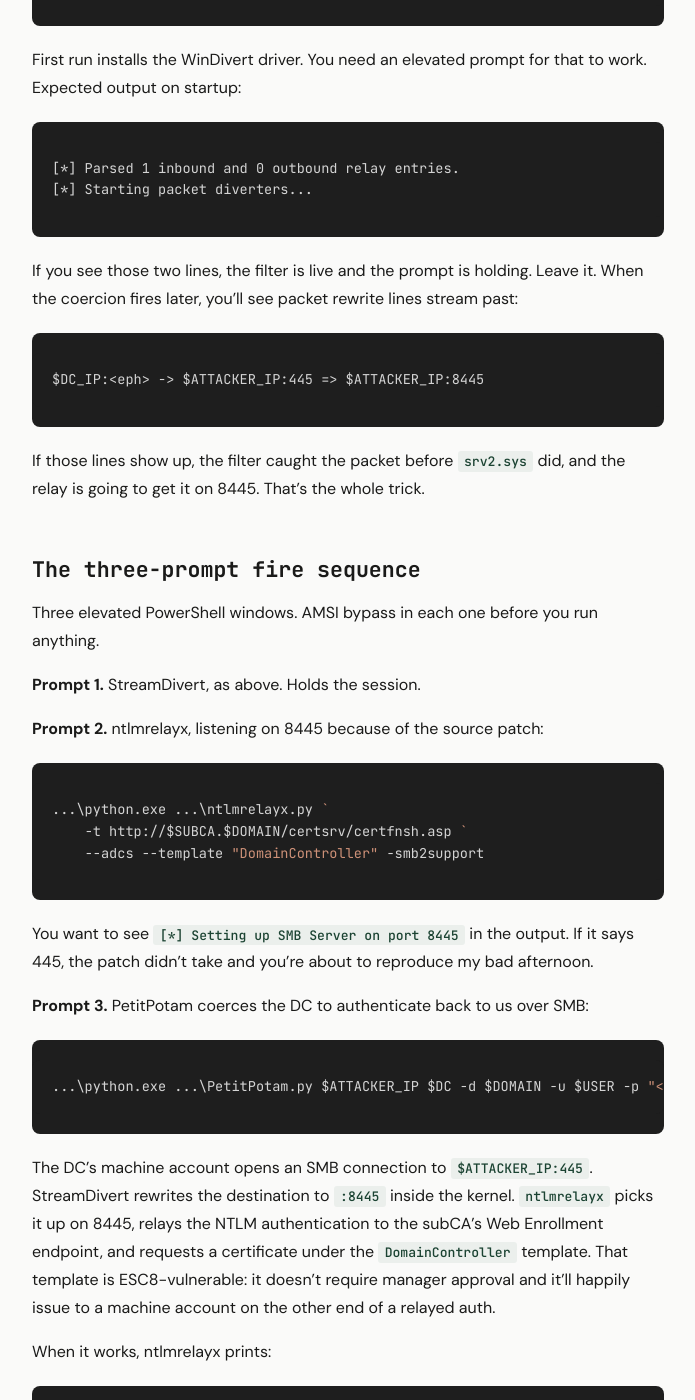
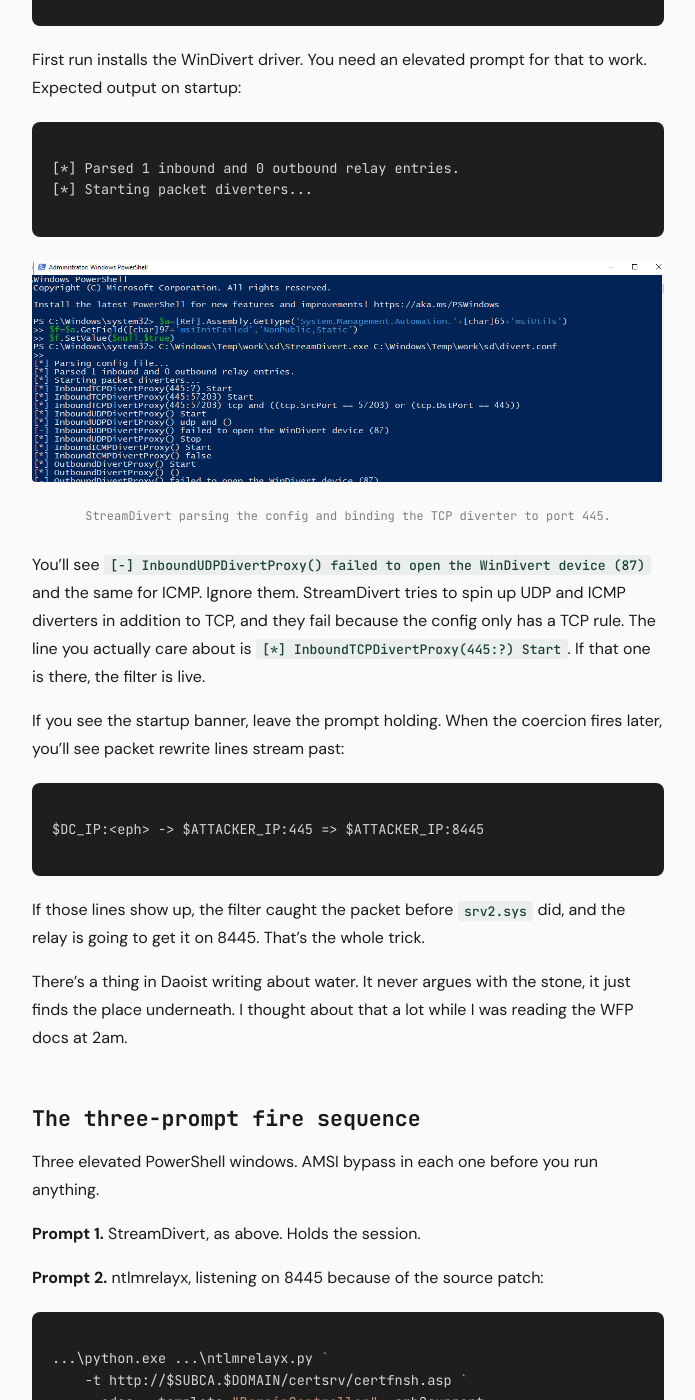
Before and after one commit to t3lesph0re/t3lesph0re.github.io, a Jekyll site: the page built from _posts/2026-04-11-esc8-from-a-locked-down-vdi.md, in a window 1280 px wide and 1400 px high, scrolled down 5139 px. Shown: the whole window, without its empty margins (292-987 px from the left). Built offline with Jekyll 4.4.1, drawn with Linux system fonts in a browser that asks for light colours.

Commit message:
streamdivert screenshot, click-to-enlarge images, kill ligatures in code

````diff
--- a/_posts/2026-04-11-esc8-from-a-locked-down-vdi.md
+++ b/_posts/2026-04-11-esc8-from-a-locked-down-vdi.md
@@ -145,13 +145,22 @@
 [*] Starting packet diverters...
 ```
 
-If you see those two lines, the filter is live and the prompt is holding. Leave it. When the coercion fires later, you'll see packet rewrite lines stream past:
+<figure>
+  <img src="{{ '/assets/images/streamdivert-startup.png' | relative_url }}" alt="StreamDivert startup output showing the TCP diverter binding to port 445 and UDP/ICMP diverters failing as expected" />
+  <figcaption>StreamDivert parsing the config and binding the TCP diverter to port 445.</figcaption>
+</figure>
+
+You'll see `[-] InboundUDPDivertProxy() failed to open the WinDivert device (87)` and the same for ICMP. Ignore them. StreamDivert tries to spin up UDP and ICMP diverters in addition to TCP, and they fail because the config only has a TCP rule. The line you actually care about is `[*] InboundTCPDivertProxy(445:?) Start`. If that one is there, the filter is live.
+
+If you see the startup banner, leave the prompt holding. When the coercion fires later, you'll see packet rewrite lines stream past:
 
 ```
 $DC_IP:<eph> -> $ATTACKER_IP:445 => $ATTACKER_IP:8445
 ```
 
 If those lines show up, the filter caught the packet before `srv2.sys` did, and the relay is going to get it on 8445. That's the whole trick.
+
+There's a thing in Daoist writing about water. It never argues with the stone, it just finds the place underneath. I thought about that a lot while I was reading the WFP docs at 2am.
 
 ## The three-prompt fire sequence
 
--- a/assets/css/custom.css
+++ b/assets/css/custom.css
@@ -607,3 +607,39 @@
   font-feature-settings: "liga" 0, "calt" 0;
   font-variant-ligatures: none;
 }
+
+/* ===========================================================
+   APPEND THESE TWO BLOCKS TO THE BOTTOM OF custom.css
+   =========================================================== */
+
+/* ===== Click-to-enlarge figures ===== */
+/* The wrapping anchor is added by JS in post.html. These rules
+   give the user a visual cue that the image is interactive. */
+
+.post article figure a.figure-link {
+  display: block;
+  cursor: zoom-in;
+  transition: opacity 0.15s ease;
+}
+
+.post article figure a.figure-link:hover {
+  opacity: 0.92;
+  text-decoration: none;
+}
+
+.post article figure a.figure-link img {
+  display: block;
+  margin: 0 auto;
+}
+
+/* ===== Disable JetBrains Mono programming ligatures in code ===== */
+/* Without this, -> renders as → and => renders as ⇒ in code blocks,
+   which is misleading when the actual config file uses ASCII. */
+
+pre,
+code,
+.highlight,
+.highlighter-rouge {
+  font-feature-settings: "liga" 0, "calt" 0;
+  font-variant-ligatures: none;
+}
````
Also changed, not shown: assets/images/streamdivert-startup.png (added).
